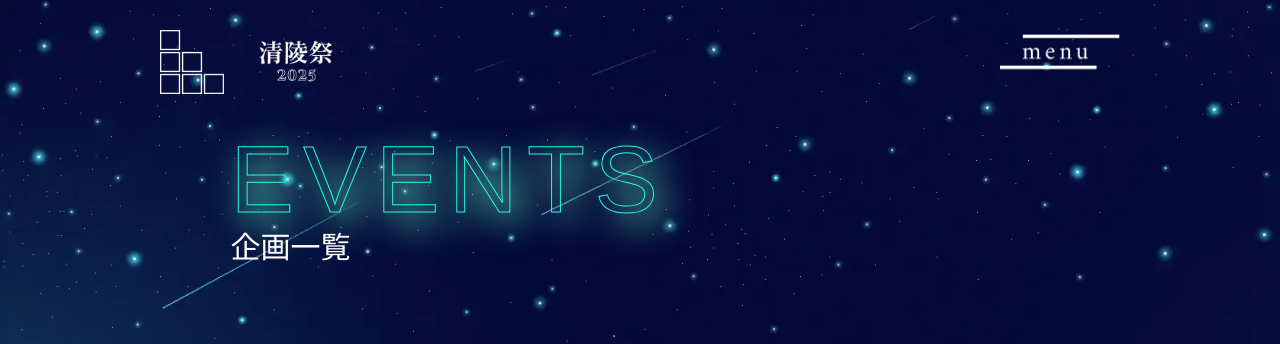
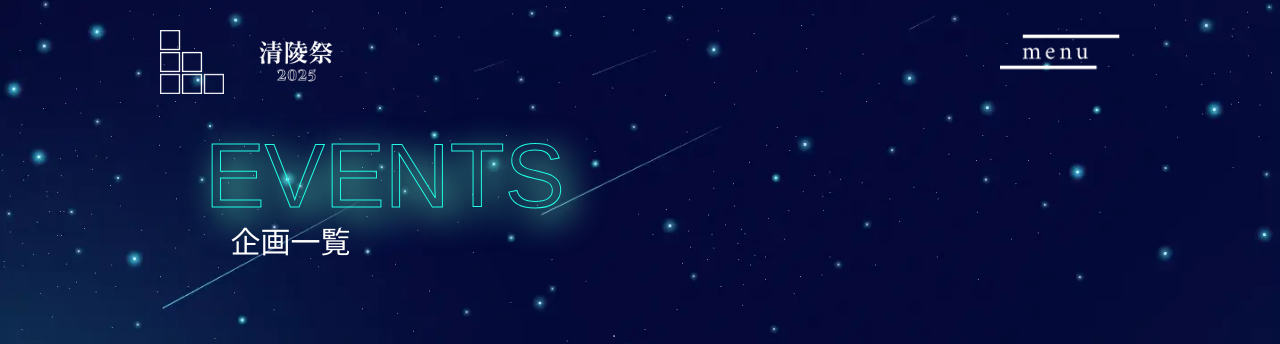
Before and after one commit to ynufes-tech/ynufes-seiryo25, a Nuxt app: page /events in a window 1280 px wide. Shown: the top 344 px of the page. Built offline with nearby package versions, Linux system fonts and the light colour scheme; a web font is replaced by a local one.

Commit message:
connectionに合わせPageTitle調整

```diff
--- a/components/PageTitle.vue
+++ b/components/PageTitle.vue
@@ -37,9 +37,9 @@ const props = defineProps({
     display: flex;
     flex-direction: column;
     box-sizing: border-box;
-    margin: 0 5vw;
-    font-size: 95px;
-    letter-spacing: 0.1em;
+    margin: 0 3vw;
+    font-size: 90px;
+    letter-spacing: 0;
     width: fit-content;
     color: transparent;
     -webkit-text-stroke: 1px #21FCE3;
@@ -47,7 +47,7 @@ const props = defineProps({
     font-weight: 400;
     z-index: 1000;
     @include md {
-      font-size: 65px;
+      font-size: 60px;
     }
     @include sm {
       font-size: 45px;
```
